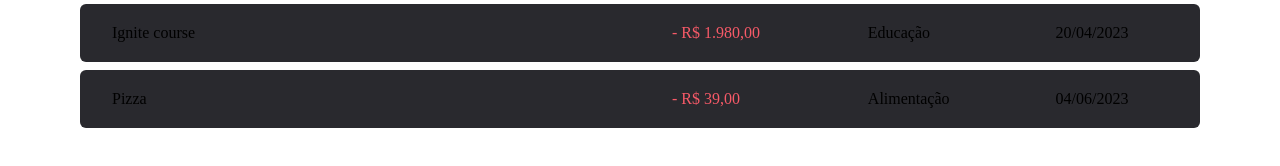
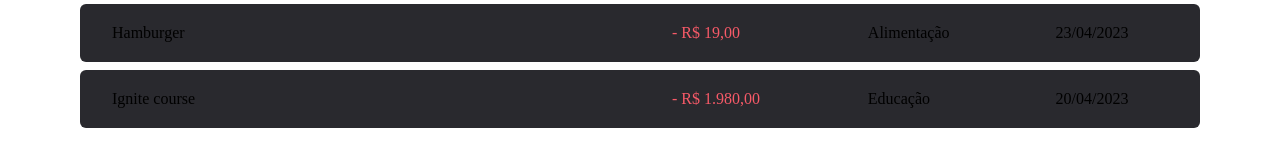
Before and after one commit to raimonesbarros/dt-money, a React (Vite) app: page / in a window 1280 px wide. Shown: the part 596-762 px from the top of the page. Built offline with nearby package versions, Linux system fonts and the light colour scheme; data requests are answered from the project's data file.

Commit message:
fix: change get order sort

```diff
--- a/src/contexts/TransactionsContext.tsx
+++ b/src/contexts/TransactionsContext.tsx
@@ -1,13 +1,9 @@
 import { ReactNode, createContext, useEffect, useState } from "react";
 import { api } from "../lib/axios";
 
-interface TransactionType {
-  category: string;
+interface TransactionType extends NewTransactionType {
   createdAt: string;
-  description: string;
   id: number;
-  price: number;
-  type: "income" | "outcome";
 }
 
 interface TransactionsProviderProps {
@@ -35,6 +31,8 @@ export function TransactionsProvider({ children }: TransactionsProviderProps) {
   async function fetchLoadTransactions(query?: string) {
     const transactions = await api.get("/transactions", {
       params: {
+        _sort: "createdAt",
+        _order: "desc",
         q: query,
       },
     });
```
